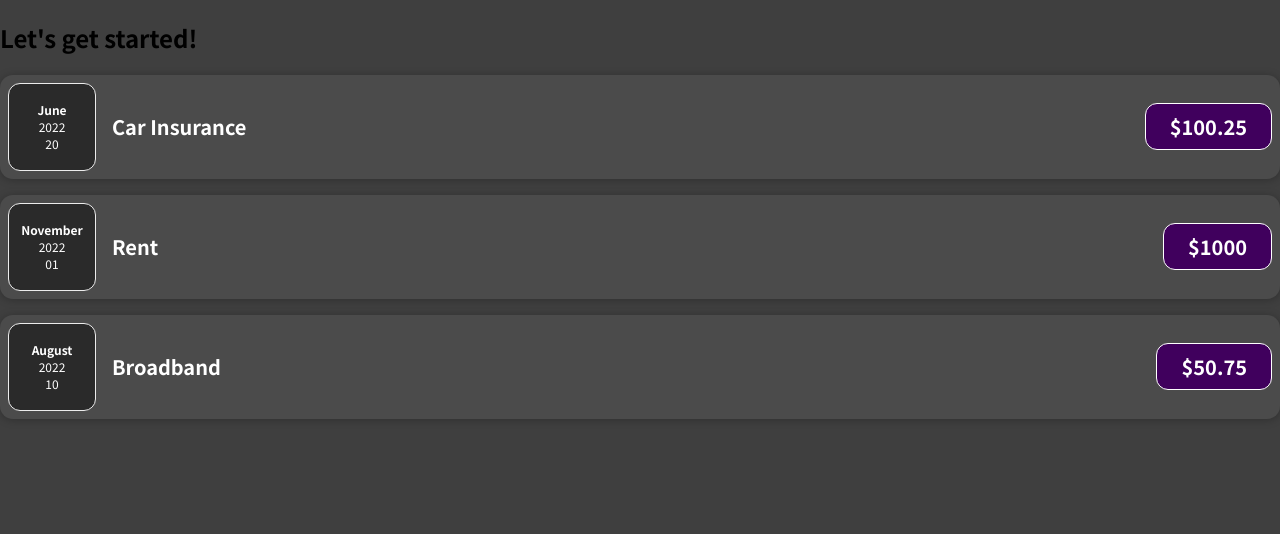
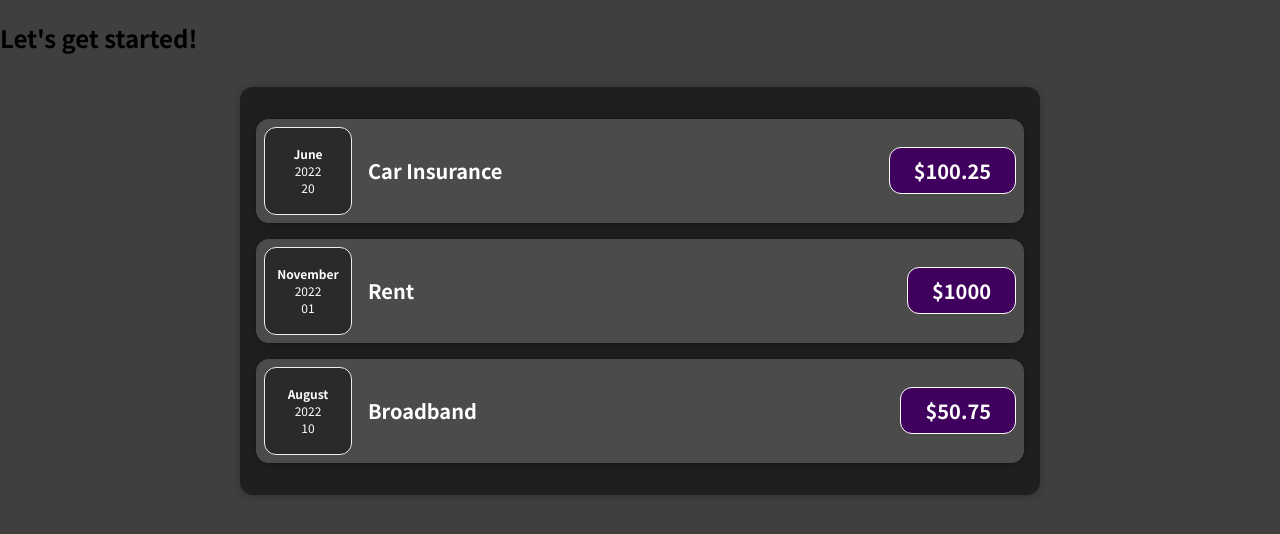
Before and after one commit to ajeetcloud/react-spring-expense-app, a React (Create React App) app in the folder react-app/: page / in a window 1280 px wide. Shown: the top 534 px of the page. Built offline with nearby package versions, Linux system fonts and the light colour scheme.

Commit message:
Reorganizing components

```diff
--- a/react-app/src/App.js
+++ b/react-app/src/App.js
@@ -1,6 +1,6 @@
-import ExpenseItem from "./components/Expenses/ExpenseItem";
+import Expenses from "./components/Expenses/Expenses";
 
-function App() {
+const App = () => {
     const expenses = [
         {title: 'Car Insurance', amount: '100.25', date: new Date(2022, 5, 20)},
         {title: 'Rent', amount: '1000', date: new Date(2022, 10, 1)},
@@ -10,18 +10,7 @@
     return (
         <div>
             <h2>Let's get started!</h2>
-            <ExpenseItem
-                title={expenses[0].title}
-                amount={expenses[0].amount}
-                date={expenses[0].date}/>
-            <ExpenseItem
-                title={expenses[1].title}
-                amount={expenses[1].amount}
-                date={expenses[1].date}/>
-            <ExpenseItem
-                title={expenses[2].title}
-                amount={expenses[2].amount}
-                date={expenses[2].date}/>
+            <Expenses items={expenses}/>
         </div>
     );
 }
--- a/react-app/src/components/Expenses/ExpenseItem.js
+++ b/react-app/src/components/Expenses/ExpenseItem.js
@@ -2,7 +2,7 @@
 import ExpenseDate from "./ExpenseDate";
 import Card from "../UI/Card";
 
-function ExpenseItem(props) {
+const ExpenseItem = (props) => {
     return (
         <Card className="expense-item">
             <ExpenseDate date={props.date}/>
--- /dev/null
+++ b/react-app/src/components/Expenses/Expenses.css
@@ -0,0 +1,7 @@
+.expenses {
+    padding: 1rem;
+    background-color: rgb(31, 31, 31);
+    margin: 2rem auto;
+    width: 50rem;
+    max-width: 95%;
+}
--- /dev/null
+++ b/react-app/src/components/Expenses/Expenses.js
@@ -0,0 +1,26 @@
+import React from 'react';
+
+import ExpenseItem from './ExpenseItem';
+import Card from '../UI/Card';
+import './Expenses.css';
+
+const Expenses = (props) => {
+    return (
+        <Card className="expenses">
+            <ExpenseItem
+                title={props.items[0].title}
+                amount={props.items[0].amount}
+                date={props.items[0].date}/>
+            <ExpenseItem
+                title={props.items[1].title}
+                amount={props.items[1].amount}
+                date={props.items[1].date}/>
+            <ExpenseItem
+                title={props.items[2].title}
+                amount={props.items[2].amount}
+                date={props.items[2].date}/>
+        </Card>
+    );
+}
+
+export default Expenses;
```
